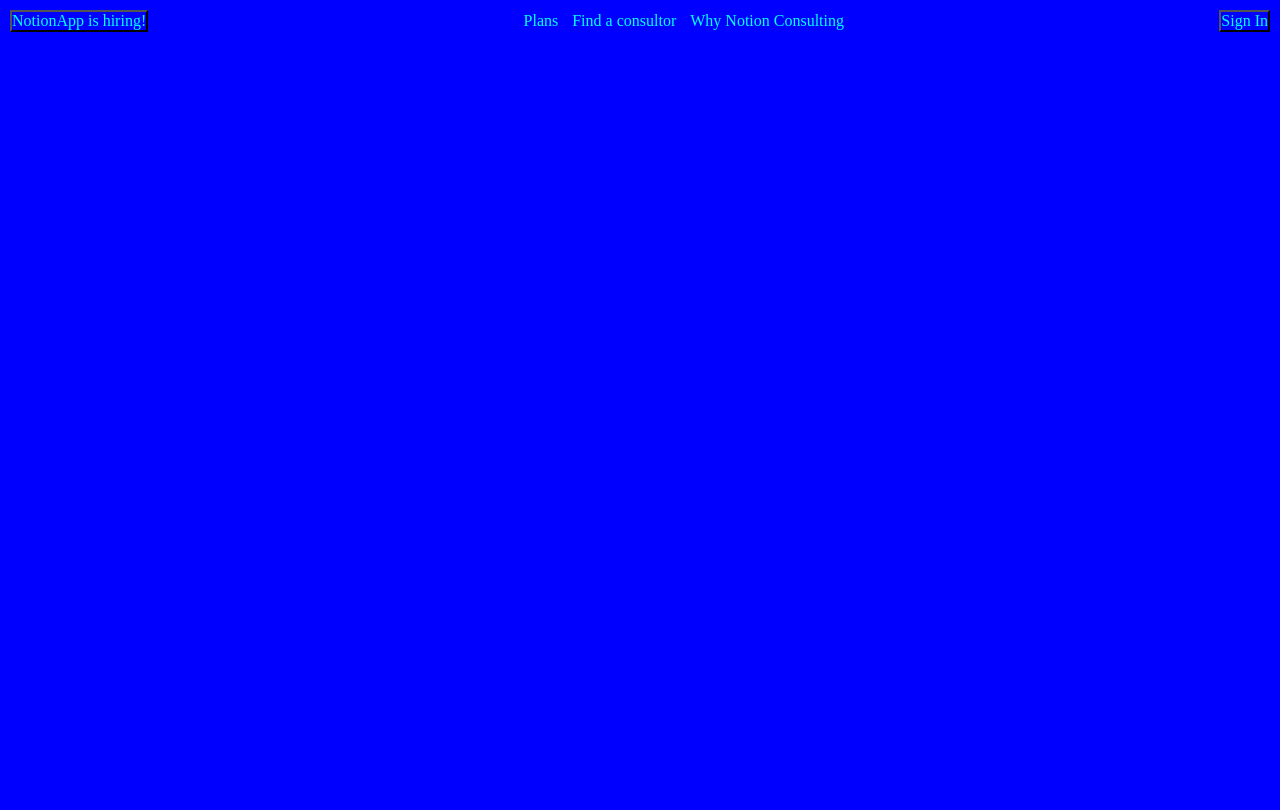
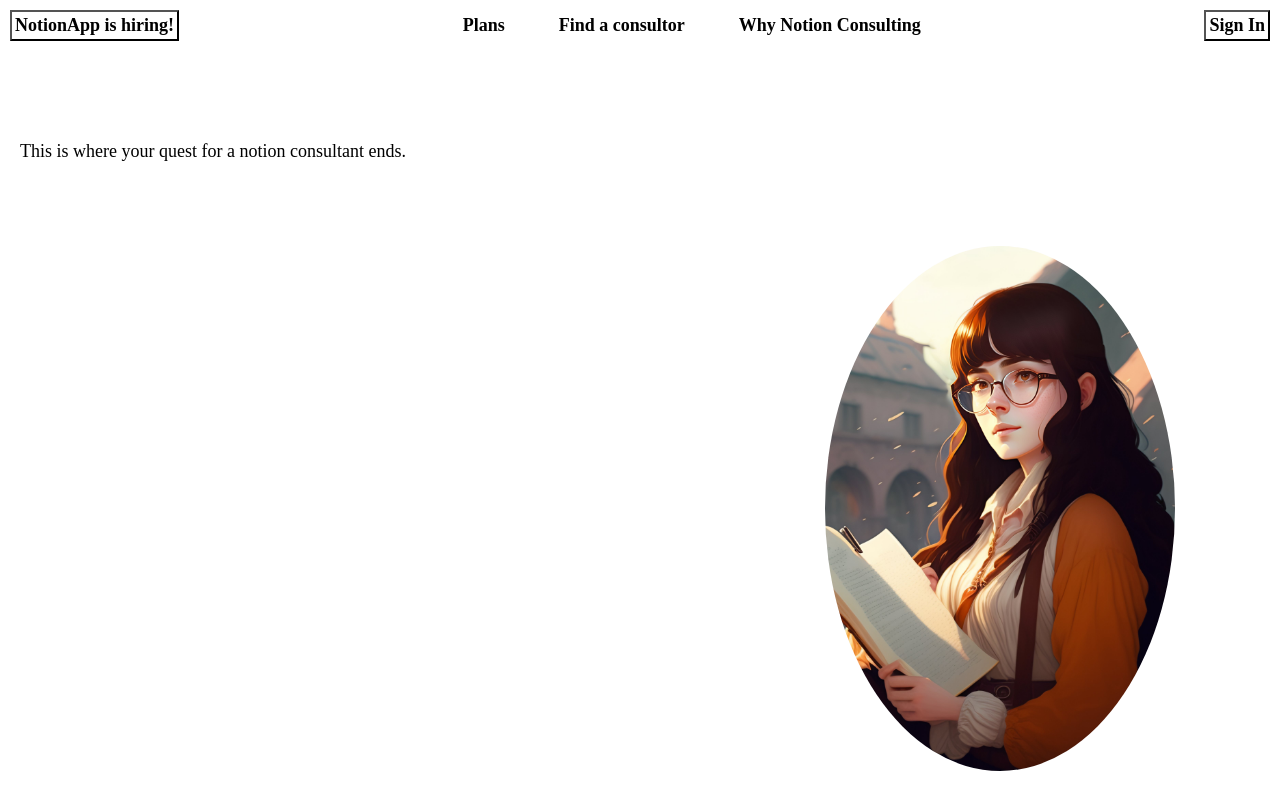
Before and after one commit to elisayadarola/HTML_CSS_LANDING_PAGE, a plain HTML site: page index.html in a window 1280 px wide. Drawn offline with Linux system fonts and the light colour scheme; a web font is replaced by a local one.

Commit message:
added hero section

```diff
--- a/index.css
+++ b/index.css
@@ -28,24 +28,25 @@ button {
 }
 First attempt to center the navbar using Flexbox*/
 
-@import url("https://fonts.googleapis.com/css2?family=Asap:ital,wght@0,600;1,400&family=DynaPuff&display=swap");
-
+@import url("https://fonts.googleapis.com/css2?family=Asap:ital,wght@0,600;1,400&family=DynaPuff&family=Rokkitt:wght@300&display=swap");
+/* //Im using the box-sizing to override any default format in the browser */
 * {
   box-sizing: border-box;
   margin: 0;
   padding: 0;
-  background-color: blue;
-  color: white;
+  background-color: white;
+  font-family: Rokkit;
 }
 li,
 a,
 button {
-  font-family: DynaPuff;
-  font-weight: 300;
-  font-size: 16px;
+  font-family: Rokkit;
+  font-weight: bold;
+  font-size: 18px;
   text-decoration: none;
-  color: aqua;
+  color: black;
 }
+/* to use flexbox, I need to put it in the header instead of the nav since i have outer elements that also apply */
 header {
   display: flex;
   justify-content: space-between;
@@ -57,5 +58,39 @@ header {
 }
 .nav_links li {
   display: inline-block;
-  margin: auto 5px;
+  padding: 0 20px;
 }
+.nav_links li a {
+  padding: 5px;
+}
+.nav_links li a:hover {
+  background-color: bisque;
+  color: black;
+}
+button {
+  padding: 3px;
+}
+button:hover {
+  background-color: black;
+  color: white;
+  padding: 5px;
+}
+/* hero section styling */
+.hero_section {
+  margin: 50px 20px;
+}
+.hero_text {
+  margin: 100px 20px 50px auto;
+  color: black;
+  font-weight: 500;
+  font-family: Rokkit;
+  font-size: 18px;
+}
+.hero_img {
+  height: auto;
+  width: 350px;
+  float: right;
+  border-radius: 50%;
+  margin: 105px 65px 65px 0px;
+  align-items: center;
+}
--- a/index.html
+++ b/index.html
@@ -28,5 +28,9 @@
       </nav>
       <a href="#" class="sign_in"><button>Sign In</button></a>
     </header>
-  </body>
+    <div class="hero_section">
+        <div class="hero_text">
+            This is where your quest for a notion consultant ends.
+            <img src="assets/09087d84-cc71-4521-bb1f-fe5b5c1ac454.jpeg" alt="" class="hero_img"></div>
+    </div>
 </html>
```
Also changed, not shown: assets/09087d84-cc71-4521-bb1f-fe5b5c1ac454.jpeg (added), 1 other file.
